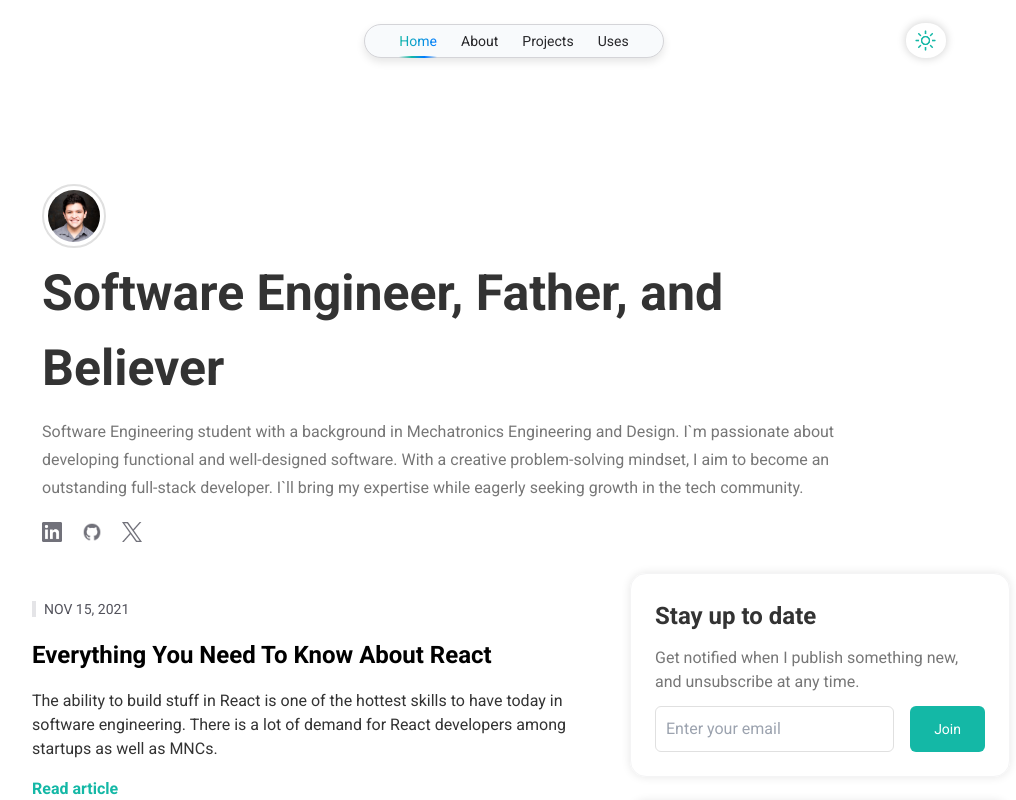
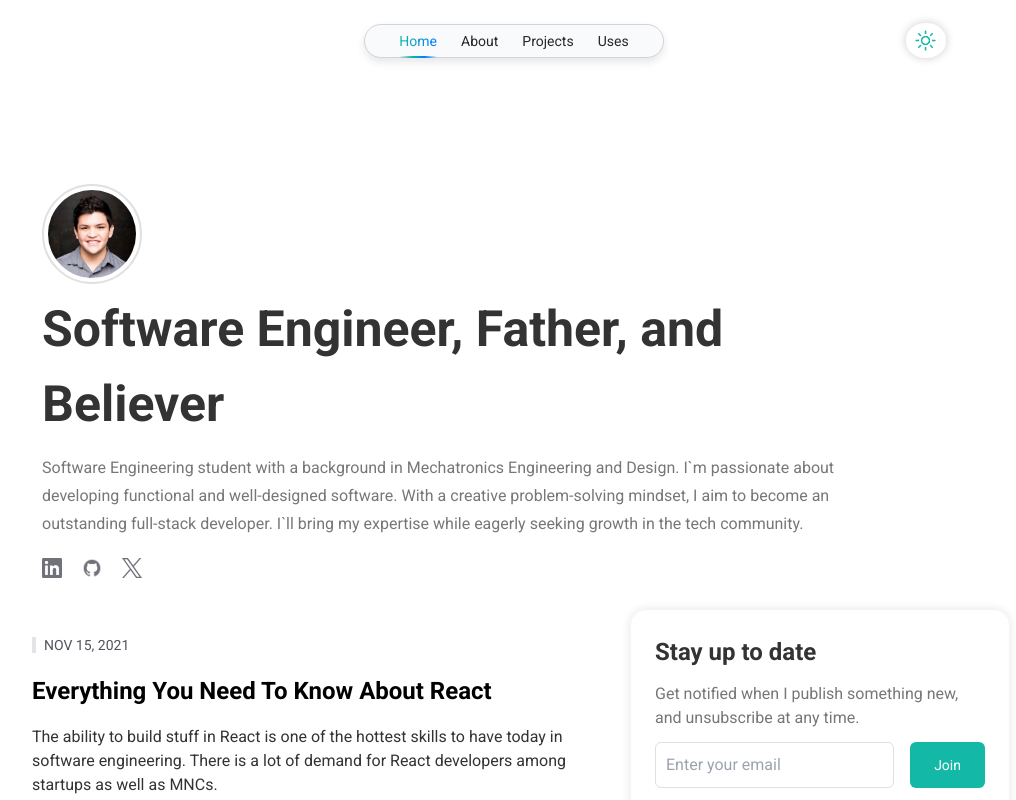
Before and after one commit to olael94/olael94-CS220-PortfolioFinal-With-Correct-Template, a Next.js app: page / in a window 1280 px wide. Shown: the top 800 px of the page, without its empty margins (126-1142 px from the left). Built offline with nearby package versions, Linux system fonts and the light colour scheme.

Commit message:
added links for socials on Introcard

```diff
--- a/src/app/globals.css
+++ b/src/app/globals.css
@@ -24,6 +24,12 @@ body.dark .footer p{
 }
 
 /* HOME CSS in Dark mode */
+
+body.dark .intro-card-logo {
+  box-shadow: 0 0 30px 0 rgba(20, 184, 166, 0.4);
+  border: 2px solid #e0e0e0;
+}
+
 body.dark .intro-card h1 {
   @apply text-white;
 }
--- a/src/app/page.js
+++ b/src/app/page.js
@@ -28,6 +28,13 @@ const links = [
     title: 'Uses',
     url: '/uses',
   },
+];
+
+//Intro social links
+const introLinks = [
+  { title: 'LinkedIn', url: 'https://www.linkedin.com/in/oliver-rivera-software-engineer/', icon: 'linkedIn.png' },
+  { title: 'GitHub', url: 'https://github.com/olael94', icon: 'github.png' },
+  { title: 'X', url: 'https://x.com/oliverrivera94', icon: 'x.png' },
 ];
 
 //WorkWidget component needed Array
@@ -108,6 +115,7 @@ export default function Home() {
                   name={'Software Engineer, Father, and Believer'}
                   logo={'Me.jpg'}
                   content={'Software Engineering student with a background in Mechatronics Engineering and Design. I`m passionate about developing functional and well-designed software. With a creative problem-solving mindset, I aim to become an outstanding full-stack developer. I`ll bring my expertise while eagerly seeking growth in the tech community.'}
+                  links={introLinks}
               />
             </section>
             <section className="articles-widgets-container">
--- a/src/components/IntroCard/IntroCard.css
+++ b/src/components/IntroCard/IntroCard.css
@@ -17,8 +17,8 @@ body.dark .project-card h1 {
 }
 
 .intro-card-logo {
-  width: 64px;
-  height: 64px;
+  width: 100px;
+  height: 100px;
   border-radius: 50%;
   padding: 4px;
   border: 2px solid #e0e0e0;
--- a/src/components/IntroCard/IntroCard.jsx
+++ b/src/components/IntroCard/IntroCard.jsx
@@ -4,7 +4,7 @@ import { useState, useEffect } from 'react';
 import './IntroCard.css';
 import PropTypes from 'prop-types';
 
-const IntroCard = ({ logo, name, content, link }) => {
+const IntroCard = ({ logo, name, content, links }) => {
   const [isDarkMode, setIsDarkMode] = useState(false);
   const [logoSrc, setLogoSrc] = useState(logo);
 
@@ -32,20 +32,16 @@ const IntroCard = ({ logo, name, content, link }) => {
   return (
       <div data-testid="introCard" className="intro-card">
         <div>
-        <img data-testid="introCardLogo" src={logoSrc} alt="Company name Logo" className="intro-card-logo" />
+          <img data-testid="introCardLogo" src={logo} alt="Company name Logo" className="intro-card-logo" />
           <h1 data-testid="introCardName">{name}</h1>
         </div>
         <div className={'links'}>
           <p data-testid="introCardContent">{content}</p>
-        <a data-testid="introCardLink" href={link} target="_blank" rel="noreferrer">
-          <img src="linkedIn.png" alt="link"/>
+          {links.map((link, index) => (
+              <a key={index} href={link.url} target="_blank" rel="noreferrer">
+                <img src={link.icon} alt={link.title} />
               </a>
-        <a data-testid="introCardLink" href={link} target="_blank" rel="noreferrer">
-          <img src="github.png" alt="link"/>
-        </a>
-        <a data-testid="introCardLink" href={link} target="_blank" rel="noreferrer">
-          <img src="x.png" alt="link"/>
-        </a>
+          ))}
         </div>
       </div>
   );
@@ -55,7 +51,13 @@ IntroCard.propTypes = {
   logo: PropTypes.string.isRequired,
   name: PropTypes.string.isRequired,
   content: PropTypes.string.isRequired,
-  link: PropTypes.string,
+  links: PropTypes.arrayOf(
+      PropTypes.shape({
+        title: PropTypes.string.isRequired,
+        url: PropTypes.string.isRequired,
+        icon: PropTypes.string.isRequired,
+      })
+  ).isRequired,
 };
 
 IntroCard.defaultProps = {
```
Lines whose indentation alone changed are shown as unchanged.
